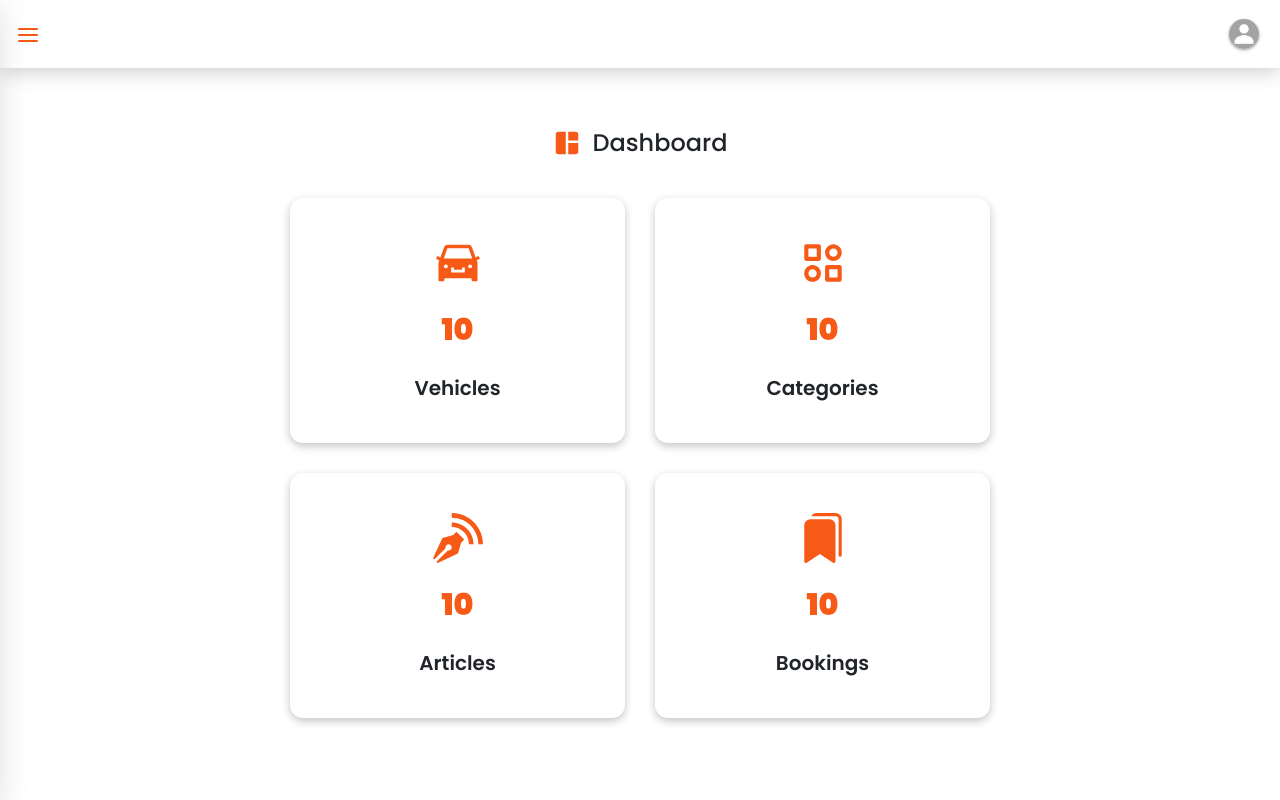
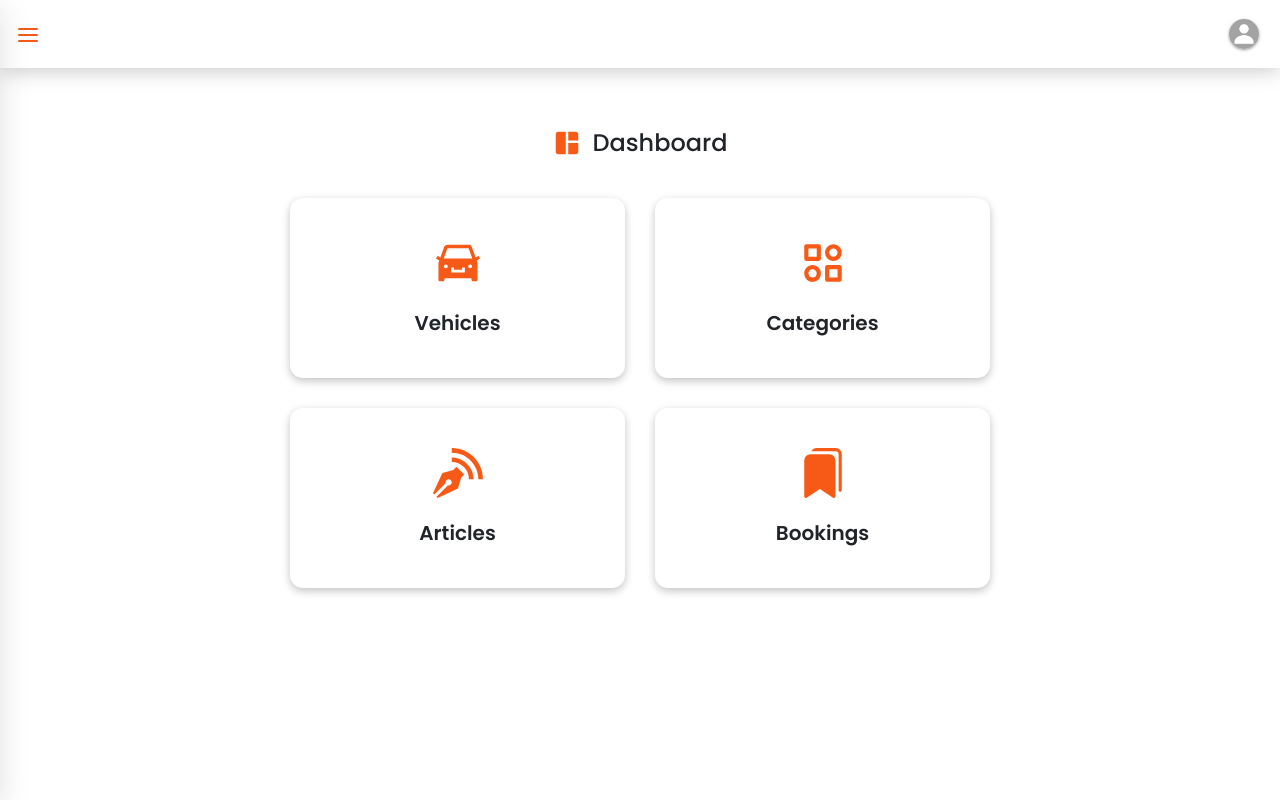
Before and after one commit to prasannakarki77/n-rental, a React (Create React App) app: page /admin_dashboard in a window 1280 px wide. Shown: the top 800 px of the page. Built offline with nearby package versions, Linux system fonts and the light colour scheme; no server answers; sample sign-in values are in the browser's storage.

Commit message:
displayed data count from api in dashboard

```diff
--- a/src/components-admin/AdminDashboard.js
+++ b/src/components-admin/AdminDashboard.js
@@ -1,4 +1,4 @@
-import React from "react";
+import React, { useState, useEffect } from "react";
 import { MdSpaceDashboard } from "react-icons/md";
 import { BiCategoryAlt } from "react-icons/bi";
 import { ImBlog } from "react-icons/im";
@@ -6,7 +6,56 @@ import { AiFillCar } from "react-icons/ai";
 import { BsFillBookmarksFill } from "react-icons/bs";
 import { Link } from "react-router-dom";
 import "../styles/dashboard.scss";
+import axios from "axios";
 const AdminDashboard = () => {
+  const [vehicleCount, setVehicleCount] = useState();
+  const [categoryCount, setCategoryCount] = useState();
+  const [articleCount, setArticleCount] = useState();
+  const [bookingCount, setBookingCount] = useState();
+  const config = {
+    headers: {
+      Authorization: "Bearer " + localStorage.getItem("userToken"),
+    },
+  };
+  useEffect(() => {
+    axios
+      .get("http://localhost:90/vehicle/get", config)
+      .then((res) => {
+        setVehicleCount(Object.keys(res.data.data).length);
+        console.log(vehicleCount);
+      })
+      .catch((e) => {
+        console.log(e);
+      });
+
+    axios
+      .get("http://localhost:90/category/get", config)
+      .then((res) => {
+        setCategoryCount(Object.keys(res.data.data).length);
+        console.log(categoryCount);
+      })
+      .catch((e) => {
+        console.log(e);
+      });
+    axios
+      .get("http://localhost:90/article/get", config)
+      .then((res) => {
+        setArticleCount(Object.keys(res.data.data).length);
+        console.log(articleCount);
+      })
+      .catch((e) => {
+        console.log(e);
+      });
+    axios
+      .get("http://localhost:90/booking/get", config)
+      .then((res) => {
+        setBookingCount(Object.keys(res.data.data).length);
+        console.log(bookingCount);
+      })
+      .catch((e) => {
+        console.log(e);
+      });
+  }, []);
   return (
     <div className="dashboard">
       <div className="dashboard__title">
@@ -20,7 +69,7 @@ const AdminDashboard = () => {
             <div className="dashboard__box--icon">
               <AiFillCar />
             </div>
-            <div className="dashboard__box--count">10</div>
+            <div className="dashboard__box--count">{vehicleCount}</div>
             <div className="dashboard__box--label">Vehicles</div>
           </div>
         </Link>
@@ -29,7 +78,7 @@ const AdminDashboard = () => {
             <div className="dashboard__box--icon">
               <BiCategoryAlt />
             </div>
-            <div className="dashboard__box--count">10</div>
+            <div className="dashboard__box--count">{categoryCount}</div>
             <div className="dashboard__box--label">Categories</div>
           </div>
         </Link>
@@ -38,16 +87,16 @@ const AdminDashboard = () => {
             <div className="dashboard__box--icon">
               <ImBlog />
             </div>
-            <div className="dashboard__box--count">10</div>
+            <div className="dashboard__box--count">{articleCount}</div>
             <div className="dashboard__box--label">Articles</div>
           </div>
         </Link>
-        <Link to="/bookmark_dashboard">
+        <Link to="/booking_dashboard">
           <div className="dashboard__box">
             <div className="dashboard__box--icon">
               <BsFillBookmarksFill />
             </div>
-            <div className="dashboard__box--count">10</div>
+            <div className="dashboard__box--count">{bookingCount}</div>
             <div className="dashboard__box--label">Bookings</div>
           </div>
         </Link>
--- a/src/styles/dashboard.scss
+++ b/src/styles/dashboard.scss
@@ -51,7 +51,7 @@
     &--count {
       font-size: 30px;
       font-weight: 900;
-      color: $color-primary;
+      color: #894643;
     }
     &--label {
       font-size: 20px;
--- a/src/styles/favourites.scss
+++ b/src/styles/favourites.scss
@@ -105,7 +105,7 @@
 }
 
 .css-iljtu2-MuiRating-root {
-  font-size: 0.8rem !important;
+  font-size: 30px !important;
 }
 .css-button-sliding-to-left--red {
   min-width: 130px;
```
